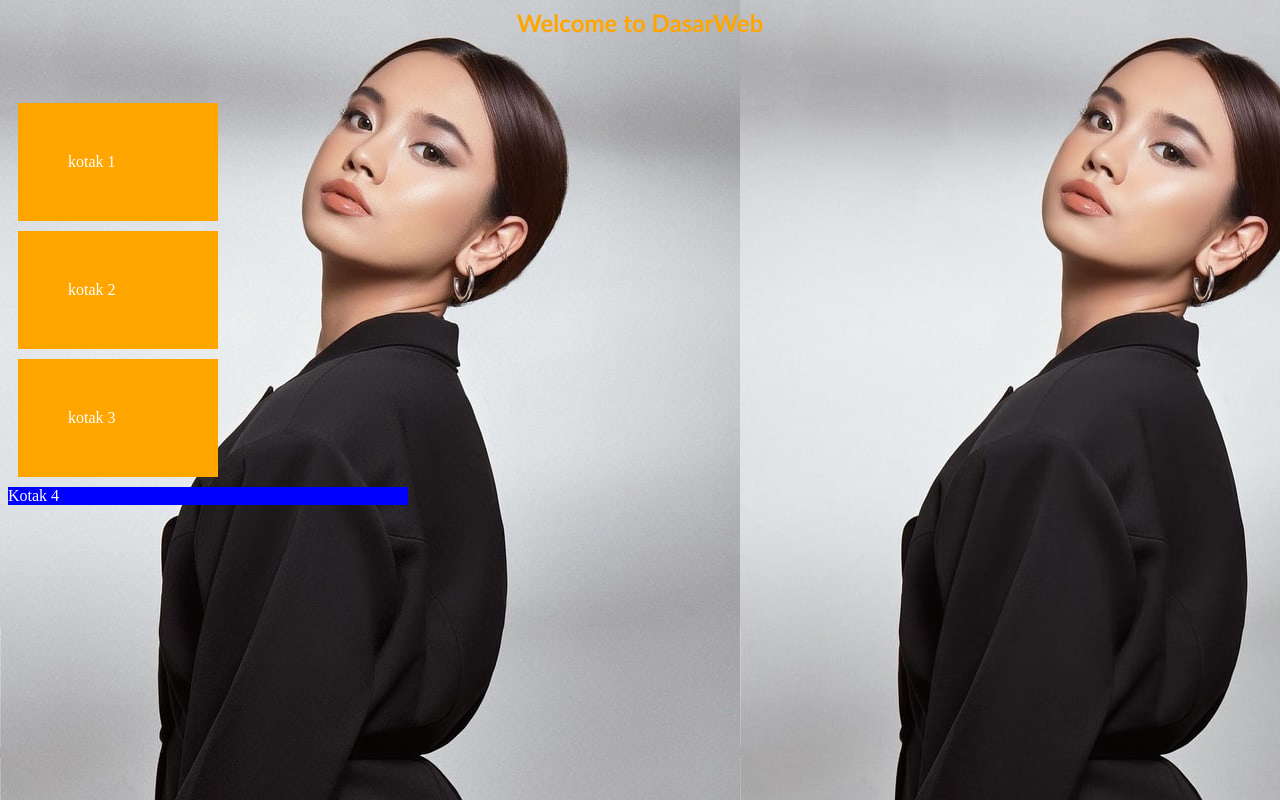
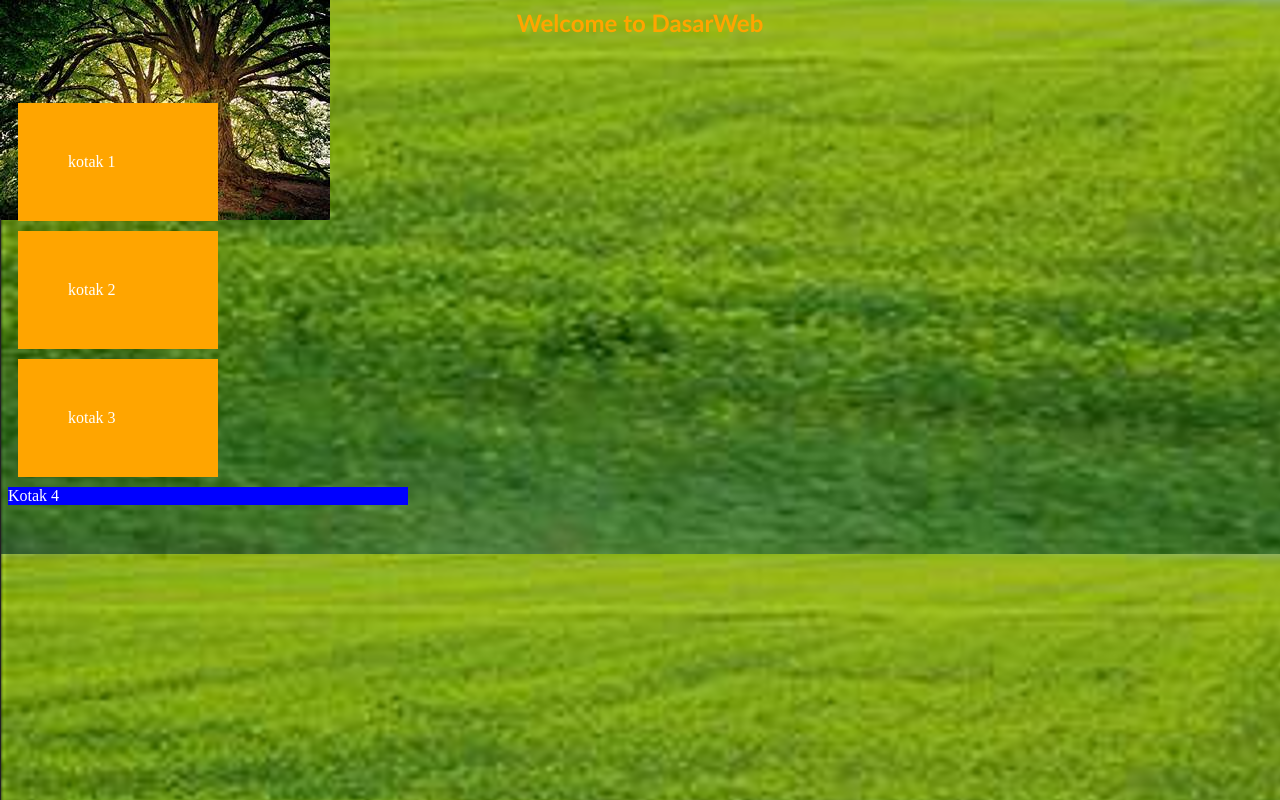
Before and after one commit to vanstevanzaky/Desain-Pemrograman-Web, a PHP site: page /index.html in a window 1280 px wide. Run offline with PHP 8.4, Linux system fonts and the light colour scheme.

Commit message:
Prak Bag. 5 Soal No. 5

```diff
--- a/dasarWeb/style.css
+++ b/dasarWeb/style.css
@@ -21,6 +21,7 @@ h2{
 }
 
 body{
-    background: url(bunga2.jpg.jpg);
+    background: url('img/tree1.jpeg'), url('img/field1.png');
+    background-repeat: no-repeat, repeat;
     color: white;
 }
```
Also changed, not shown: dasarWeb/img/field1.png (added), dasarWeb/img/tree1.jpeg (added).
